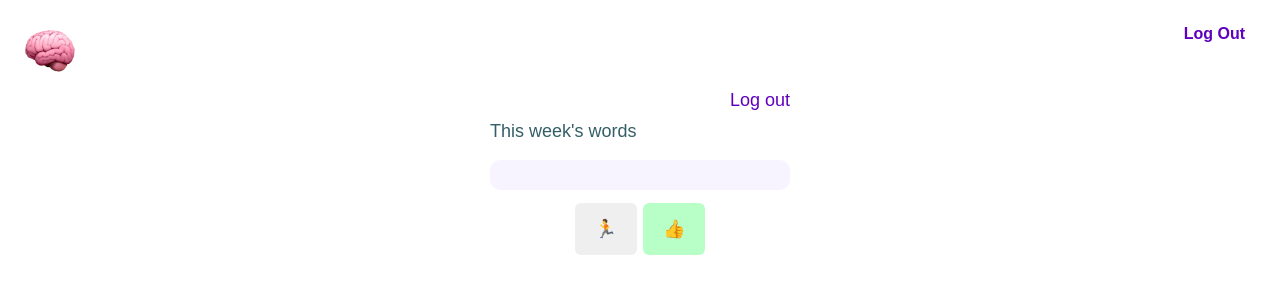
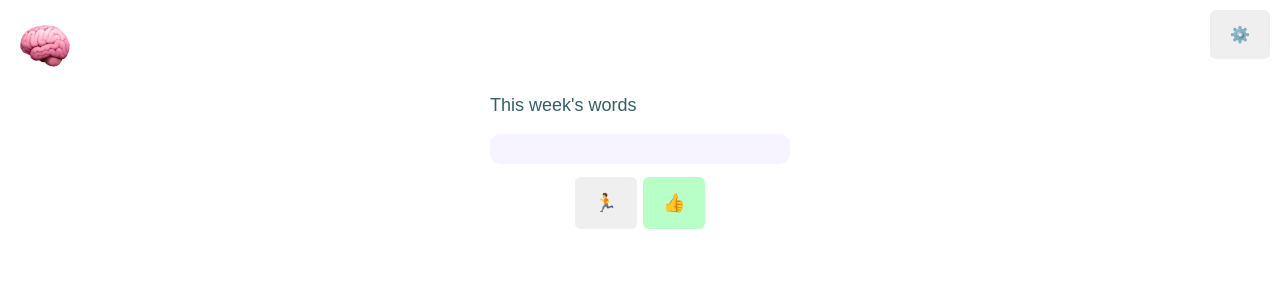
Before and after one commit to iwinters/jigassa, a Django app: page /wordlist in a window 1280 px wide. Shown: the top 300 px of the page. Run offline with Django 3.2, Linux system fonts and the light colour scheme; a user stored in the database is signed in; tables that the repository leaves empty hold one stand-in row (values such as "Sample post"); some web fonts are replaced.

Commit message:
added mail contact to home and settings page. restyled settings page. changed header-right from log out to gear

```diff
--- a/app/templates/app/word-list.html
+++ b/app/templates/app/word-list.html
@@ -16,26 +16,49 @@
 <body style="padding:0px; margin: 0px" >
 
     <!-- header -->
-    <div class="base-header">
+    <div class="base-header header">
         <a href="{% url 'testselect' %}"><img class='top-logo' src='{% static "app/brain.png" %}'></a>
         <div class="header-right">
-          <nav style='display:inline-block'>
+          <!--<div class='studentSelectorDiv'>
             {% if user.is_authenticated %}
-              <a  href="{% url 'logout' %}" style='padding:0px 10px;' style='text-align: right; font-weight: 500;'>Log Out</a>
+            <div id="student-select" class='keyboard-button settingsButton student-select'>
+                ⚙️
+            </div>
+            <div class="selectStudent">
+                <table class='selectStudentList'>
+
+                    <tr><td class='selectStudentButton'><a style='font-weight: 400;' href='{% url "logout" %}'>Log Out</a></td></tr>
+                </table>
+            </div>
             {% else %}
               <a style='padding:0px 10px; color: white;' href="{% url 'login' %}" style='text-align: right; font-weight: 500;'>Log In</a>
             {% endif %}
-          </nav>
+        </div>
           {% if user.is_authenticated == False %}
           <a href="{% url 'register' %}">
               <button class='wp-button-natural'>Start now</button>
           </a>
-          {% endif %}
+          {% endif %}-->
+
+          <div class='studentSelectorDiv'>
+            <div class="student-select">
+                <div class='keyboard-settings-button'>
+                    ⚙️
+                </div>
+            <div class="selectStudent">
+                <div class='selectStudentList'>
+                    <a href="{% url 'settings' %}"><div class='selectStudentButton'>Settings</div></a>
+                    <a  href="{% url 'logout' %}"><div class='selectStudentButton'>Logout</div></a>
+                </div>
+            </div>
+            </div>
+        </div>
+
+
         </div>
     </div>
     <!-- main -->
     <div class="body">
-        <div style="text-align: right; font-weight: 500;"><a href="{% url 'logout' %}">Log out</a></div>
         <div id="word-list-page">
             <div class="title-div">
                 <div class="title-text">
--- a/members/templates/members/base.html
+++ b/members/templates/members/base.html
@@ -22,7 +22,7 @@
   </head>
   <body>
   <!-- header -->
-  <div class="base-header">
+  <div class="base-header header">
     <a href="{% url 'testselect' %}"><img class='top-logo' src='{% static "app/brain.png" %}'></a>
     <div class="header-right">
       <nav style='display:inline-block'>
--- a/members/views.py
+++ b/members/views.py
@@ -4,6 +4,7 @@
 from django.urls import reverse_lazy
 from django.contrib.auth import login, authenticate
 from .forms import RegisterForm
+from app.models import vocabulary
 
 
 
@@ -129,8 +130,11 @@
                 cancel_at_period_end = True
         except Customer.DoesNotExist:
             membership = False
+    if request.user.is_authenticated:
+        words_learned_count =  vocabulary.objects.filter(user = request.user).filter(confidence__gt = 6).count()
+        print(words_learned_count)
     return render(request, 'members/settings.html', {'membership':membership,
-    'cancel_at_period_end':cancel_at_period_end})
+    'cancel_at_period_end':cancel_at_period_end, "words_learned_count": words_learned_count})
 
 @csrf_exempt
 def payment_hooks(request):
--- a/static/app/style.css
+++ b/static/app/style.css
@@ -45,7 +45,6 @@
 
         .header-right {
         float: right;
-        padding: 10px;
         font-weight: bold;
         }
 
@@ -65,6 +64,15 @@
             border-radius: 6px;
             padding-top: 15px;
             cursor: pointer;
+        }
+        .keyboard-settings-button {
+            display: inline-block;
+            text-align: center;
+            padding:15px 20px;
+            border-radius: 6px;
+            padding-top: 15px;
+            cursor: pointer;
+            background-color: #EFEFEF;
         }
         .submit-button {
             display: inline-block;
@@ -380,11 +388,62 @@
 
         }
         .base-header {
-            padding: 15px;
             padding-bottom: 0px;
             margin: 0px;
 
         }
+        .studentSelectorDiv {
+            margin: 0px;
+          }
+        .settingsButton {
+            background-color: #EFEFEF;
+
+        }
+        .studentSelectorDiv:hover .selectStudent {
+            display:block
+          }
+        .studentSelectorDiv:hover .keyboard-settings-button {
+        background-color: white;
+        }
+
+        .studentSelectorDiv:hover .selectStudent {
+        display:block
+        }
+        .student-select {
+
+            text-align: right;
+            display: inline-block;
+
+        }
+        .header {
+
+        position: relative;
+        }
+
+
+        .selectStudent {
+            display:none;
+            position: fixed;
+            min-width: 150px;
+            right: 10px
+
+
+        }
+        .selectStudentList {
+            border-radius: 7px;
+            background-color: #efefef;
+            text-align: left;
+
+          }
+
+.selectStudentButton {
+    padding: 10px;
+  }
+  .selectStudentButton:hover {
+    background-color: rgb(184, 184, 184);
+    border-radius: 7px;
+  }
+
 
 @media only screen and (max-width: 1080px) {
 
```
Also changed, not shown: app/templates/app/card-test.html (+14 -14 lines), app/templates/app/raselraju.html (+6 -1 lines), app/templates/app/sentence-test.html (+14 -13 lines), app/templates/app/test-select.html (+14 -13 lines), members/templates/members/settings.html (+7 -1 lines), static/app/gear.png (added).
